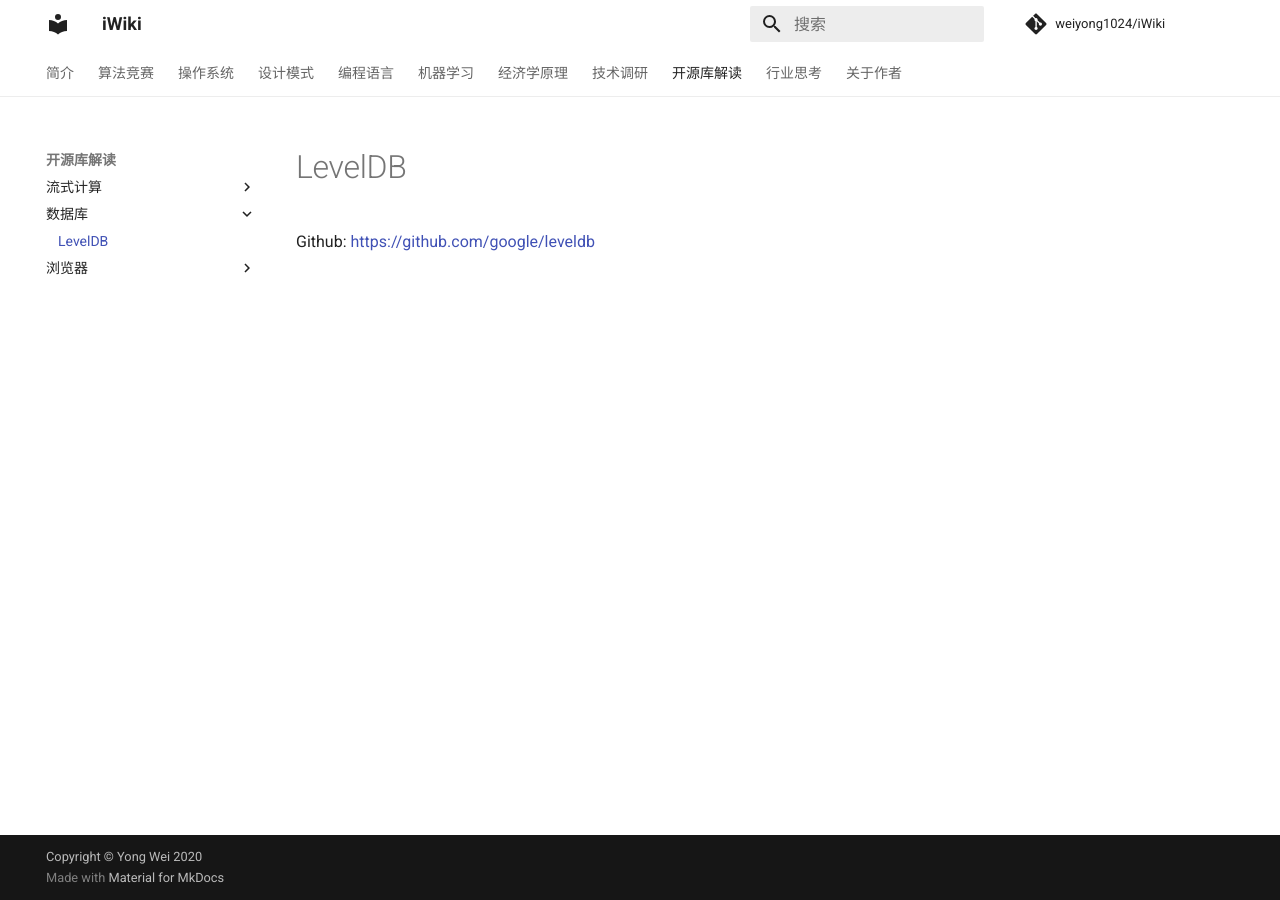
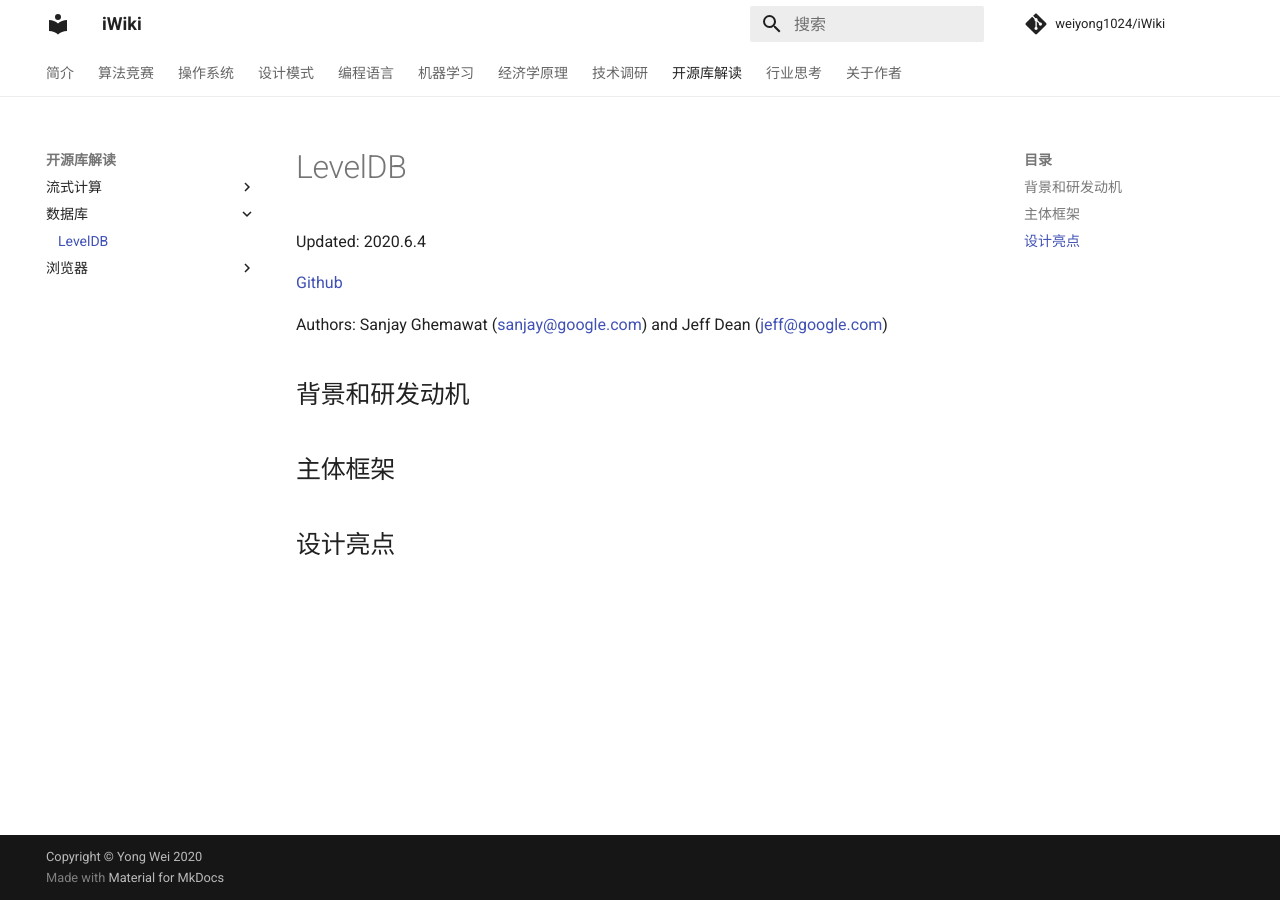
Before and after one commit to weiyong1024/iWiki, an MkDocs documentation site: the page built from docs/open_source/database/leveldb.md, in a window 1280 px wide. Built offline with MkDocs 1.6.1 and Material for MkDocs 9.7.7, drawn with Linux system fonts in a browser that asks for light colours; comment, search, counter and statistics services are not loaded.

Commit message:
Add levelDB

```diff
--- a/docs/open_source/database/leveldb.md
+++ b/docs/open_source/database/leveldb.md
@@ -1,3 +1,15 @@
 # LevelDB
 
-Github: https://github.com/google/leveldb
+Updated: 2020.6.4
+
+[Github](https://github.com/google/leveldb)
+
+Authors: Sanjay Ghemawat (sanjay@google.com) and Jeff Dean (jeff@google.com)
+
+
+
+## 背景和研发动机
+
+## 主体框架
+
+## 设计亮点
```
Also changed, not shown: docs/about.md (+5 -1 lines).
